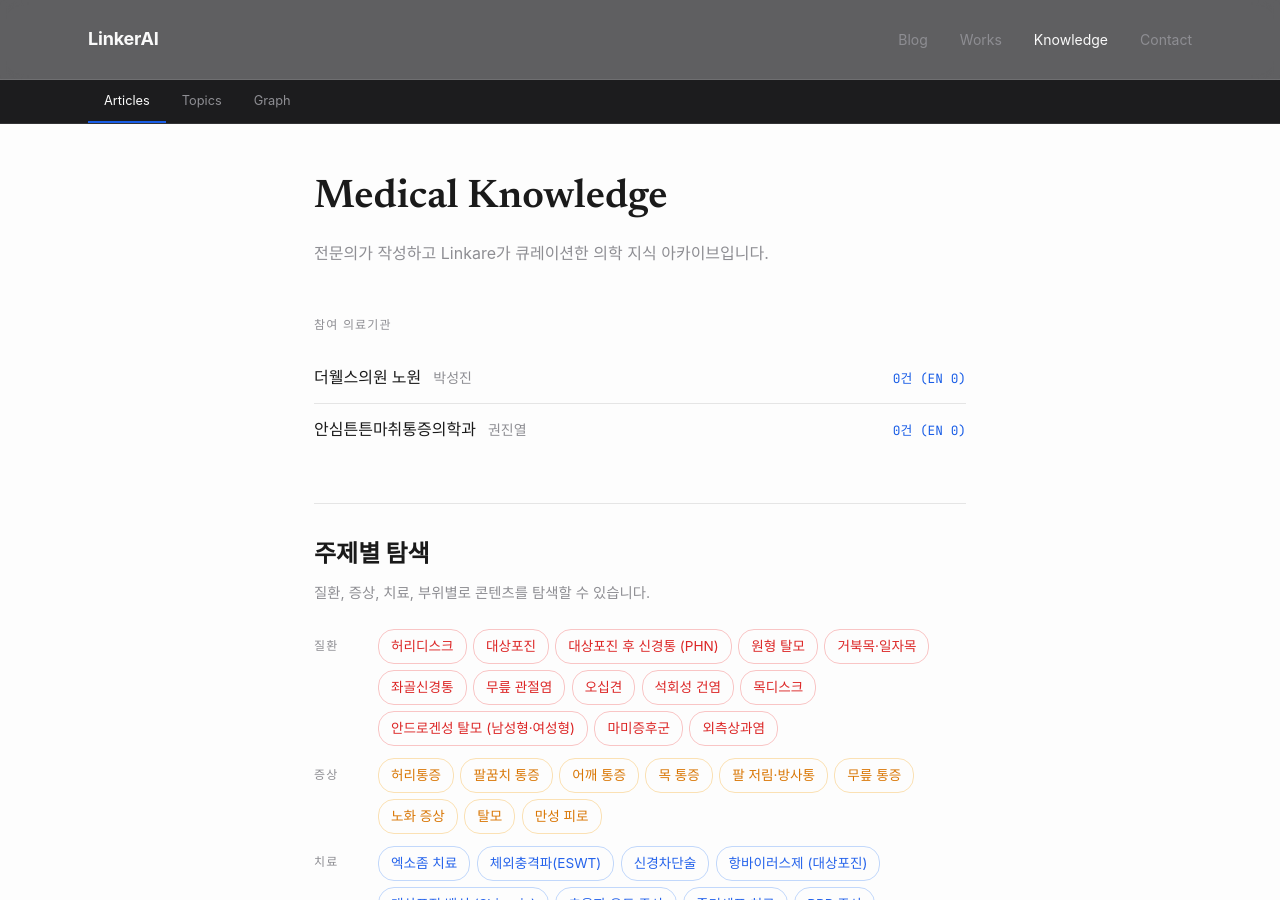
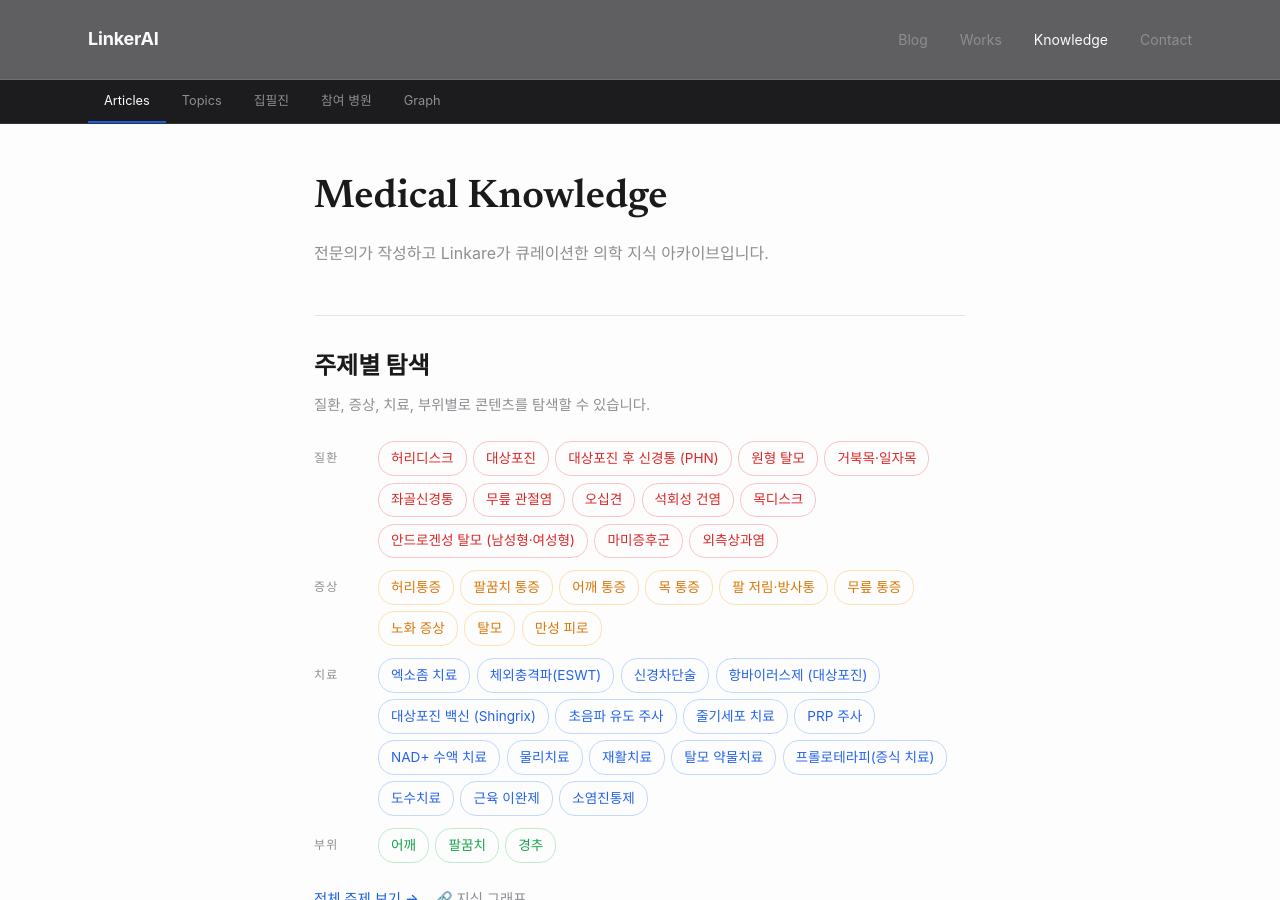
Before and after one commit to feelharmony/linkare-medical-knowledge, a Jekyll site: the page built from index.html, in a window 1280 px wide and 900 px high. Built offline with Jekyll 4.4.1, drawn with Linux system fonts in a browser that asks for light colours; some web fonts are replaced.

Commit message:
ui(home): 메인 정리 + 헤더에 집필진/참여 병원 메뉴 추가
메인 페이지에서 의학 위키 정체성 강화:
- "참여 의료기관" list 제거 (헤더 메뉴 /hospitals/ 진입)
- 옛 article tenant section 제거 (v2.4 Phase 6에서 article layout 폐기됨)
- 메인은 토픽별 entity (질환/증상/치료/부위) 만

헤더 sub-nav:
- Articles / Topics / 집필진 / 참여 병원 / Graph
- 집필진 = /doctors/, 참여 병원 = /hospitals/ (이미 entity-index layout)

기존 doctors/, hospitals/ entity 페이지는 그대로 유지.

```diff
--- a/_layouts/default.html
+++ b/_layouts/default.html
@@ -62,7 +62,9 @@
     <div class="sub-nav-inner">
       {% assign current_path = page.url | split: '?' | first %}
       <a href="{{ '/' | relative_url }}" class="sub-nav-link {% if current_path == '/' %}sub-nav-link--active{% endif %}">Articles</a>
-      <a href="{{ '/topics/' | relative_url }}" class="sub-nav-link {% if current_path contains '/topics' or current_path contains '/conditions' or current_path contains '/symptoms' or current_path contains '/treatments' or current_path contains '/body-parts' or current_path contains '/doctors' or current_path contains '/hospitals' %}sub-nav-link--active{% endif %}">Topics</a>
+      <a href="{{ '/topics/' | relative_url }}" class="sub-nav-link {% if current_path contains '/topics' or current_path contains '/conditions' or current_path contains '/symptoms' or current_path contains '/treatments' or current_path contains '/body-parts' %}sub-nav-link--active{% endif %}">Topics</a>
+      <a href="{{ '/doctors/' | relative_url }}" class="sub-nav-link {% if current_path contains '/doctors' %}sub-nav-link--active{% endif %}">집필진</a>
+      <a href="{{ '/hospitals/' | relative_url }}" class="sub-nav-link {% if current_path contains '/hospitals' %}sub-nav-link--active{% endif %}">참여 병원</a>
       <a href="{{ '/graph/' | relative_url }}" class="sub-nav-link {% if current_path contains '/graph' %}sub-nav-link--active{% endif %}">Graph</a>
     </div>
   </nav>
--- a/index.html
+++ b/index.html
@@ -8,28 +8,15 @@ description: "의료 전문가가 작성한 질환별 의학 정보 아카이브
   <h1>Medical Knowledge</h1>
   <p class="index-desc">전문의가 작성하고 Linkare가 큐레이션한 의학 지식 아카이브입니다.</p>
 
-  {% assign articles = site.pages | where: "layout", "article" | sort: "last_updated" | reverse %}
-  {% assign profiles = site.pages | where: "layout", "profile" | sort: "hospital" %}
+  {%- comment -%}
+    2026-05-04: 메인 페이지 정리
+    - 참여 의료기관 list 제거 (헤더 메뉴에서 /hospitals/ 진입)
+    - 집필진 list 제거 (헤더 메뉴에서 /doctors/ 진입)
+    - 메인은 토픽별 entity 만 (의학 위키 정체성)
+    - 옛 article tenant section 제거 (v2.4 Phase 6에서 article layout 폐기됨)
+  {%- endcomment -%}
 
-  {% if profiles.size > 0 %}
-  <section class="hospital-list">
-    <h2>참여 의료기관</h2>
-    <ul>
-      {% for profile in profiles %}
-      {% assign tenant_articles = articles | where: "tenant_key", profile.tenant_key %}
-      {% assign ko_articles = tenant_articles | where: "lang", "ko" %}
-      {% assign en_articles = tenant_articles | where: "lang", "en" %}
-      <li>
-        <a href="{{ profile.url | relative_url }}">{{ profile.hospital }}</a>
-        {% if profile.doctor %}<span class="hospital-doctor">{{ profile.doctor }}</span>{% endif %}
-        <span class="article-count">{{ ko_articles.size }}건 (EN {{ en_articles.size }})</span>
-      </li>
-      {% endfor %}
-    </ul>
-  </section>
-  {% endif %}
-
-  {%- comment -%} 주제별 탐색 섹션 {%- endcomment -%}
+  {%- comment -%} 주제별 탐색 섹션 (메인) {%- endcomment -%}
   <section class="index-topics">
     <h2>주제별 탐색</h2>
     <p class="index-topics-desc">질환, 증상, 치료, 부위별로 콘텐츠를 탐색할 수 있습니다.</p>
@@ -68,58 +55,6 @@ description: "의료 전문가가 작성한 질환별 의학 정보 아카이브
       <a href="{{ '/graph/' | relative_url }}" class="index-topics-link index-topics-link--graph">🔗 지식 그래프</a>
     </div>
   </section>
-
-  {% for profile in profiles %}
-  {% assign tenant_articles = articles | where: "tenant_key", profile.tenant_key %}
-  {% if tenant_articles.size > 0 %}
-  <section class="tenant-section">
-    <h2><a href="{{ profile.url | relative_url }}">{{ profile.hospital }}</a></h2>
-
-    {%- comment -%} 이 병원이 사용한 카테고리 집합 계산 {%- endcomment -%}
-    {% assign tenant_categories = "" %}
-    {% for article in tenant_articles %}
-      {% if article.categories and article.categories.size > 0 %}
-        {% for cat in article.categories %}
-          {% unless tenant_categories contains cat %}
-            {% if tenant_categories == "" %}
-              {% assign tenant_categories = cat %}
-            {% else %}
-              {% assign tenant_categories = tenant_categories | append: "," | append: cat %}
-            {% endif %}
-          {% endunless %}
-        {% endfor %}
-      {% endif %}
-    {% endfor %}
-
-    {% assign cat_array = tenant_categories | split: "," | sort %}
-    {% for cat in cat_array %}
-    {% assign cat_articles_ko = tenant_articles | where: "lang", "ko" | where_exp: "a", "a.categories contains cat" %}
-    {% assign cat_articles_en = tenant_articles | where: "lang", "en" | where_exp: "a", "a.categories contains cat" %}
-    {% if cat_articles_ko.size > 0 or cat_articles_en.size > 0 %}
-    <div class="category-group">
-      <h3 class="category-title">{{ cat }}</h3>
-      <ul class="article-list">
-        {% for article in cat_articles_ko %}
-        <li>
-          <a href="{{ article.url | relative_url }}">{{ article.title }}</a>
-          <span class="article-lang">KO</span>
-          <span class="article-date">{{ article.last_updated }}</span>
-        </li>
-        {% endfor %}
-        {% for article in cat_articles_en %}
-        <li>
-          <a href="{{ article.url | relative_url }}">{{ article.title }}</a>
-          <span class="article-lang">EN</span>
-          <span class="article-date">{{ article.last_updated }}</span>
-        </li>
-        {% endfor %}
-      </ul>
-    </div>
-    {% endif %}
-    {% endfor %}
-  </section>
-  {% endif %}
-  {% endfor %}
 </div>
 
 {% include structured-data-home.html %}
```
